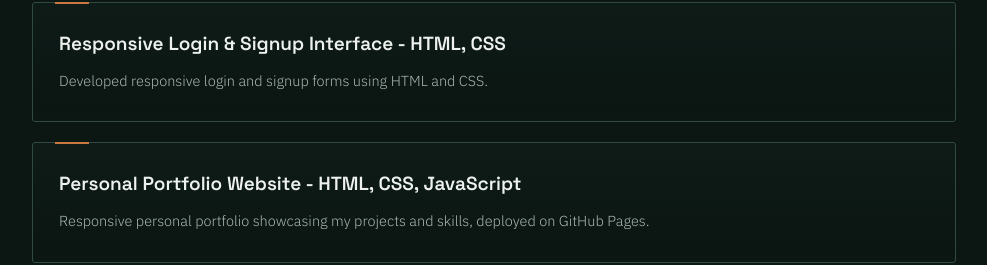
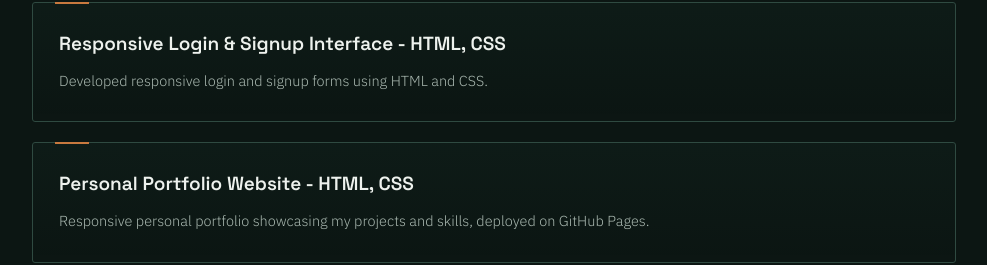
Before and after one commit to sagana-100/sagana-portfolio, a plain HTML site: page index.html in a window 1280 px wide. Shown: the part 1713-1978 px from the top of the page, without its empty margins (146-1133 px from the left). Drawn offline with Linux system fonts and the light colour scheme.

Commit message:
Update index.html

```diff
--- a/index.html
+++ b/index.html
@@ -352,7 +352,7 @@
     </div>
     <div class="project-card fade-up">
   <div class="project-head">
-    <h3>Personal Portfolio Website - HTML, CSS, JavaScript</h3>
+    <h3>Personal Portfolio Website - HTML, CSS</h3>
   </div>
   <p>Responsive personal portfolio showcasing my projects and skills, deployed on GitHub Pages.</p>
 </div>
```
